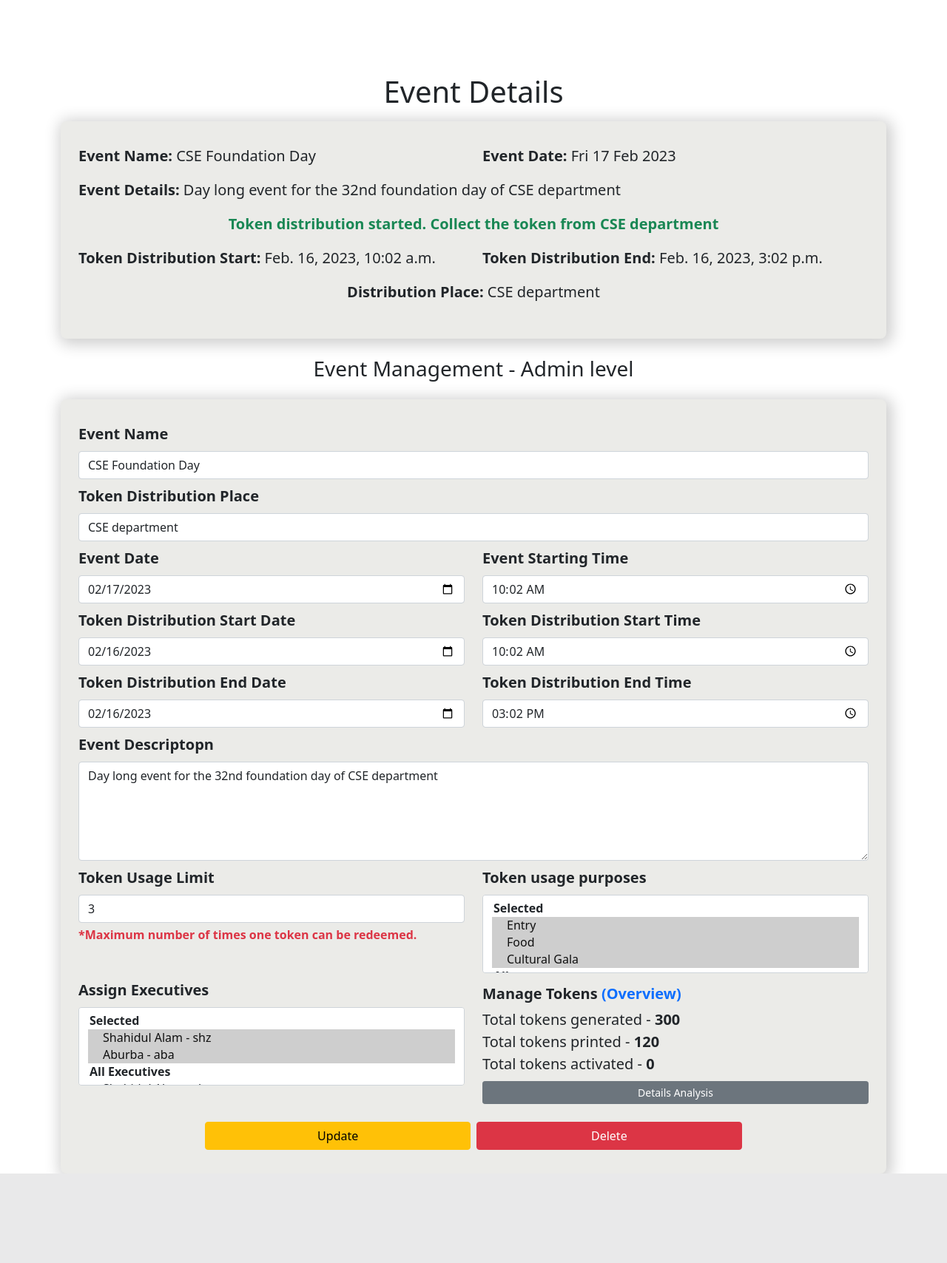
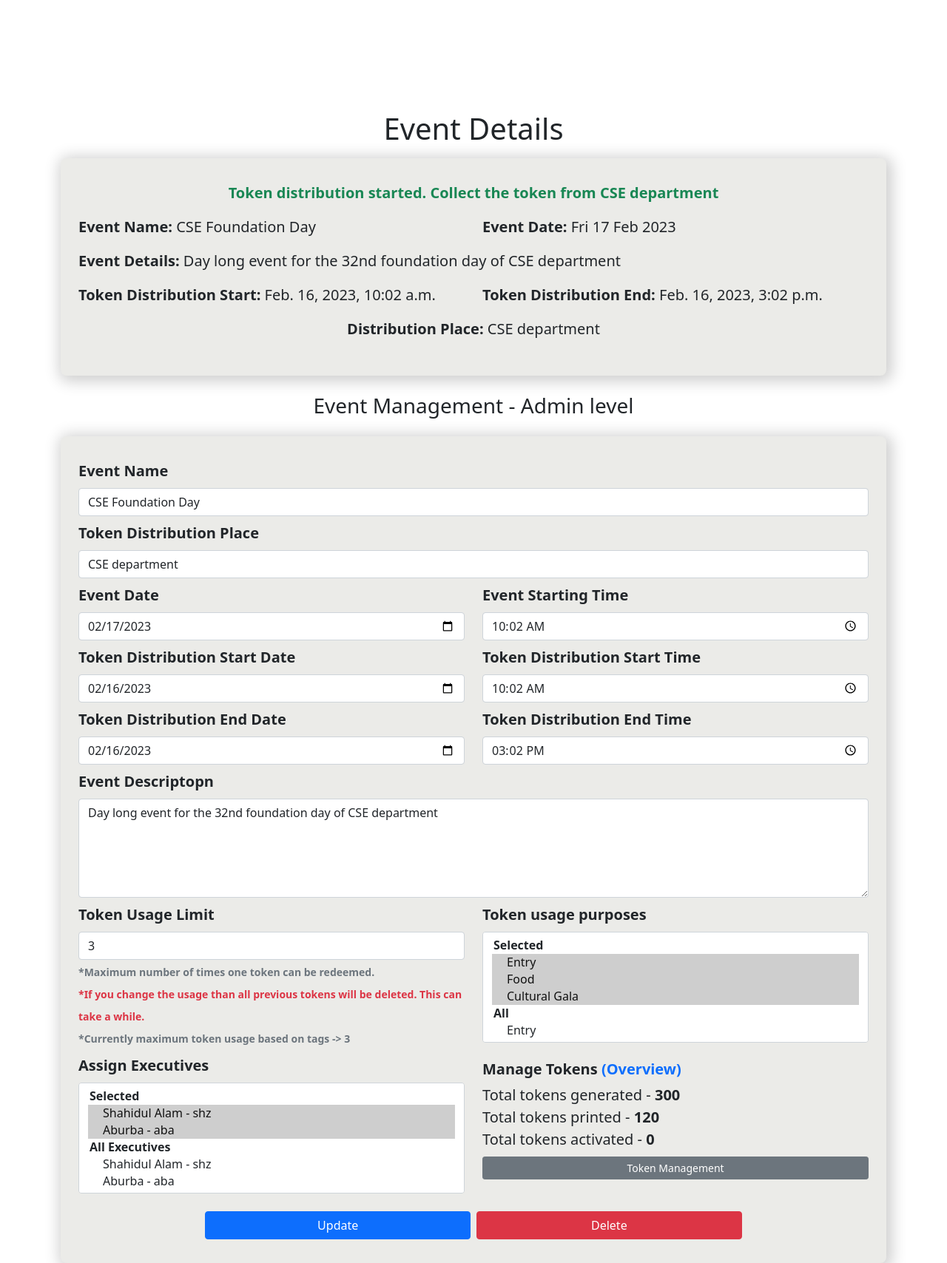
Before and after one commit to shz-code/token_dist_py, a Django app: page /event/1 in a window 1280 px wide. Shown: the whole page at 74% size. Before the commit the page ends 1587 px from the top, so only its background shows below. Run offline with Django 4.2, Linux system fonts and the light colour scheme; a user stored in the database is signed in; data comes from the database, SQL or seed files in the repository; both versions use the stored data as it was after the commit.

Commit message:
v0.7 (Event Update Delete)

```diff
--- a/static/css/style.css
+++ b/static/css/style.css
@@ -13,6 +13,10 @@ box-shadow: 3px 3px 20px 5px rgba(0, 0, 0, 0.192);
 border-radius: 0.5rem;
 }
 
+select{
+  height: 150px;
+}
+
 .drawingBuffer {
 display: none;
 }
@@ -26,7 +30,7 @@ margin-bottom: 1rem;
 }
 
 .main {
-margin-top: 100px;
+margin-top: 150px;
 }
 
 .main_body {
@@ -136,6 +140,15 @@ margin-bottom: 5mm;
   font-size: 11px;
   font-style: italic;
 }
+.meta_info {
+  position: relative;
+}
+
+#print_conf {
+  position: absolute;
+  top: 20px;
+  right: 0;
+}
 .table{
   border-collapse: collapse;
   page-break-inside:auto;
--- a/templates/event_admin.html
+++ b/templates/event_admin.html
@@ -6,13 +6,16 @@
     <div class="container">
         <h1 class="title_header">Event Details</h1>
         <div class="main_body px-4">
+            <div class="row text-lg-center">
+                <p class="text-success fw-bold lead">{{token_status}}</p>
+            </div>
             <div class="row">
                 <div class="col-lg-6">
-                    <p class="fw-bold lead">Event Name: <span class="lead">{{event.name}}</span></p>
+                    <p class="fw-bold lead">Event Name: <span class="lead fw-normal">{{event.name}}</span></p>
                 </div>
                 <div class="col-lg-6">
                     <p class="fw-bold lead">Event Date:
-                        <span class="lead">
+                        <span class="lead fw-normal">
                             {% if event.event_date is not null %}
                             {{event.event_date|date:"D d M Y"}}
                             {% else %}
@@ -24,7 +27,7 @@
             </div>
             <div class="row">
                 <p class="fw-bold lead">Event Details:
-                    <span class="lead">
+                    <span class="lead fw-normal">
                         {% if event.desc is not null %}
                         {{event.desc}}
                         {% else %}
@@ -33,13 +36,10 @@
                     </span>
                 </p>
             </div>
-            <div class="row text-lg-center">
-                <p class="text-success fw-bold lead">{{token_status}}</p>
-            </div>
             <div class="row">
                 <div class="col-lg-6">
                     <p class="fw-bold lead">Token Distribution Start:
-                        <span class="lead">
+                        <span class="lead fw-normal">
                             {% if event.token_dist_start is not null %}
                             {{event.token_dist_start}}
                             {% else %}
@@ -50,7 +50,7 @@
                 </div>
                 <div class="col-lg-6">
                     <p class="fw-bold lead">Token Distribution End:
-                        <span class="lead">
+                        <span class="lead fw-normal">
                         {% if event.token_dist_end is not null %}
                         {{event.token_dist_end}}
                         {% else %}
@@ -61,22 +61,23 @@
                 </div>
             </div>
             <div class="row">
-                <p class="lead text-lg-center">
-                    <span class="fw-bold">Distribution Place: </span>
+                <p class="fw-bold lead text-lg-center">Distribution Place:
+                    <span class="fw-normal lead">
                         {% if event.distribution_place is not null %}
                         {{event.distribution_place}}
                         {% else %}
                         TBD
                         {% endif %}
+                    </span>
                 </p>
             </div>
         </div>
         <h3 class="mt-4 text-center">Event Management - Admin level</h3>
         <div class="main_body mt-4 px-4">
-            <form method="post" id="event_update_form">
+            <form method="post" id="event_update_form" action="/event_update/" enctype='multipart/form-data'>
                 {% csrf_token %}
                 <div class="row">
-                    <div class="lead">
+                    <div class="lead fw-normal">
                         <label for="name" class="form-label fw-bold">Event Name</label>
                         <input type="text" class="form-control" id="name" name="name" value="{{event.name}}">
                     </div>
@@ -127,7 +128,11 @@
                     <div class="lead col-md-6">
                         <label for="usage" class="form-label fw-bold">Token Usage Limit</label>
                         <input type="number" class="form-control" value="{{event.token_usage}}" id="usage" name="usage">
-                        <span class="fs-6 fw-bold text-danger">*Maximum number of times one token can be redeemed.</span>
+                        <span class="fw-bold text-secondary" style="font-size: 14px;">*Maximum number of times one token can be redeemed.</span>
+                        <br>
+                        <span class="fw-bold text-danger" style="font-size: 14px;">*If you change the usage than all previous tokens will be deleted. This can take a while.</span>
+                        <br>
+                        <span class="fw-bold text-secondary" style="font-size: 14px;">*Currently maximum token usage based on tags -> {{tags.count}}</span>
                     </div>
                     <div class="lead col-md-6">
                         <label for="tags" class="form-label fw-bold">Token usage purposes</label>
@@ -175,13 +180,14 @@
                             <p class="mb-0 fw-normal">Total tokens generated - <span class="fw-bold">{{event.get_tokens.count}}</span> </p>
                             <p class="mb-0 fw-normal">Total tokens printed - <span class="fw-bold">{{event.get_printed_tokens.count}}</span></p>
                             <p class="mb-0 fw-normal">Total tokens activated - <span class="fw-bold">{{event.get_activated_tokens.count}}</span></p>
-                            <a href="{% url 'tokens:token_event' event.id%}" class="btn btn-sm btn-secondary w-100 mt-2">Details Analysis</a>
+                            <a href="{% url 'tokens:token_event' event.id%}" class="btn btn-sm btn-secondary w-100 mt-2">Token Management</a>
                         </div>
                     </div>
                 </div>
+                <input type="hidden" value="{{event.id}}" name="pk">
                 <div class="row px-2 gap-2 justify-content-center mt-4">
-                    <a class="btn btn-warning col-lg-4" id="update_btn">Update</a>
-                    <button type="submit" class="btn btn-danger col-lg-4">Delete</button>
+                    <button type="submit" class="btn btn-primary col-lg-4" id="update_btn">Update</button>
+                    <button class="btn btn-danger col-lg-4" id="del_btn">Delete</button>
                 </div>
             </form>
         </div>
@@ -191,38 +197,52 @@
 
 {% block scripts %}
     <script>
-        const url = '/event_update/',
-        csrf = document.getElementsByName('csrfmiddlewaretoken')[0].value;
-        let eventUpdateBtn = document.getElementById("update_btn");
+        let eventUpdateBtn = document.getElementById("update_btn"),
+        delBtn = document.querySelector("#del_btn");
 
+        const csrf = document.getElementsByName('csrfmiddlewaretoken')[0].value;
 
+        const spinner = () => {
+            return `
+                <span class="spinner-border spinner-border-sm" role="status" aria-hidden="true"></span>
+                `;
+        }
 
         eventUpdateBtn.addEventListener("click",(e)=>{
             e.preventDefault();
 
-            let date = document.getElementById("date").value,
-            time = document.getElementById("time").value,
-            dateTime = document.getElementById("datetime").value;
+            eventUpdateBtn.setAttribute("disabled", true);
+            delBtn.setAttribute("disabled", true);
+            eventUpdateBtn.innerHTML = spinner();
 
-            console.log(date);
-            console.log(time);
-            console.log(dateTime);
+            setTimeout(() => {
+                document.querySelector("#event_update_form").submit();
+            }, 2000);
+        });
+        delBtn.addEventListener("click", (e) =>{
+            e.preventDefault();
+            eventUpdateBtn.setAttribute("disabled", true);
+            delBtn.setAttribute("disabled", true);
+            delBtn.innerHTML = spinner();
 
-            fetch(url, {
+            setTimeout(() => {
+                fetch("/delete_event/", {
                         method: 'POST',
-            headers:{
-                'Content-Type' : 'application/json',
-                'X-CSRFToken' : csrf,
+                        headers: {
+                            'Content-Type': 'application/json',
+                            'X-CSRFToken': csrf,
                         },
-            body:JSON.stringify({'date' : date,'time' : time})
+                        body: JSON.stringify({'event_id': "{{event.id}}" })
                     })
-            .then(async(response) => {
+                    .then(async (response) => {
                         let res = await response.json();
-                console.log(res);
+                        window.location = "/dashboard/";
                     })
                     .catch(err => {
+                        console.log("Error");
                         console.log(err)
-            })
-        })
+                    });
+            }, 2000);
+        });
     </script>
 {% endblock scripts %}
--- a/templates/index.html
+++ b/templates/index.html
@@ -65,8 +65,8 @@
             <div class="event col-lg-5">
                 <div class="card">
                     <div class="card-body">
-                    <h5 class="card-title">ICFL</h5>
-                    <h6 class="card-subtitle mb-2 text-muted">Football League</h6>
+                    <h5 class="card-title">{{event.name}}</h5>
+                    <h6 class="card-subtitle mb-2 text-muted">{{event.desc}}</h6>
                     <p class="lead">
                         <span class="fw-bold">Event Date: </span>
                         {% if event.event_date is not null %}
--- a/templates/tokens.html
+++ b/templates/tokens.html
@@ -87,7 +87,7 @@
             printBtn = document.querySelector("#print_btn"),
             notification = document.querySelector("#notification");
 
-        csrf = document.getElementsByName('csrfmiddlewaretoken')[0].value;
+        const csrf = document.getElementsByName('csrfmiddlewaretoken')[0].value;
 
         const spinner = () => {
             return `
--- a/token_dist/urls.py
+++ b/token_dist/urls.py
@@ -6,10 +6,12 @@ from . import views
 
 urlpatterns = [
     path('admin/', admin.site.urls),
-    path('', views.dashboard, name='dashboard'),
+    path('', views.index, name='index'),
+    path('dashboard/', views.dashboard, name='dashboard'),
     path('tokens/',include('tokens.urls', namespace='tokens')),
     path('event/<int:pk>',views.event, name="event_details"),
     path('event_update/',views.event_update, name="event_update"),
+    path('delete_event/',views.delete_event, name="delete_event"),
 ]
 
 urlpatterns += static(settings.STATIC_URL , document_root=settings.STATIC_ROOT)
--- a/token_dist/views.py
+++ b/token_dist/views.py
@@ -1,12 +1,17 @@
-from django.shortcuts import render
+from django.shortcuts import render, redirect
 from django.http import HttpResponse, JsonResponse
 from users.models import EventPermission
-from tokens.models import Event, Tag
+from tokens.models import Event, Tag, Token
 from users.models import User
 from django.utils.timezone import now
 import json
 from django.conf import settings
+import time
+
 # Create your views here.
+
+def index(request):
+    return HttpResponse("Index")
 
 def dashboard(request):
     events = Event.objects.all()
@@ -84,14 +89,63 @@ def event(request, pk):
     else:
         return render(request, "event.html", context)
 
-
 def event_update(request):
     if request.method == "POST":
+        pk = request.POST.get('pk')
+        name = request.POST.get('name')
+        place = request.POST.get('place')
+        date = request.POST.get('date')
+        time = request.POST.get('time')
+        token_start_date = request.POST.get('token_start_date')
+        token_start_time = request.POST.get('token_start_time')
+        token_end_date = request.POST.get('token_end_date')
+        token_end_time = request.POST.get('token_end_time')
+        desc = request.POST.get('desc')
+        usage = request.POST.get('usage')
+
+        time = date+" "+time+":00.000000"
+        token_start_time = token_start_date+" "+token_start_time+":00.000000"
+        token_end_time = token_end_date+" "+token_end_time+":00.000000"
+
+        event = Event.objects.get(id = pk)
+        tags_count = Tag.objects.all().count()
+
+
+        if int(usage) <= tags_count:
+            if int(usage) != int(event.token_usage):
+                Token.objects.filter(event=event, usage = event.token_usage).delete()
+                event.token_usage = usage
+
+        tags = request.POST.getlist('tags')
+        if tags != 'None':
+            if len(tags) == int(event.token_usage):
+                event.tags.clear()
+                for tag in tags:
+                    event.tags.add(tag)
+
+        executives = request.POST.getlist('users')
+        if executives != 'None':
+            EventPermission.objects.filter(event=event).delete()
+            for executive in executives:
+                user = User.objects.get(id=executive)
+                EventPermission.objects.create(
+                    event = event,
+                    user = user
+                )
+
+        event.name = name
+        event.distribution_place = place
+        event.event_date = time
+        event.token_dist_start = token_start_time
+        event.desc = desc
+
+        event.save()
+
+    return redirect(f'/event/{pk}')
+
+def delete_event(request):
+    if request.method == "POST":
         data = json.loads(request.body)
-        date = data['date']
-        time = data['time']
-        time = date+" "+time+":00.000000"
-        event = Event.objects.get(id=1)
-        event.event_date = time
-        event.save()
-    return JsonResponse({'msg': "HI"}, safe=False)
+        id = data['event_id']
+        # Event.objects.get(id=id).delete()
+    return JsonResponse({"msg":"Deleted"},safe=False)
--- a/tokens/urls.py
+++ b/tokens/urls.py
@@ -7,5 +7,6 @@ urlpatterns = [
     path('event/<int:pk>', views.token, name='token_event'),
     path('print_token/<int:num>/<int:pk>', views.print_token, name='print_token'),
     path('generate_tokens/', views.generate_tokens, name='generate_tokens'),
+    path('update_print_status/', views.update_print_status, name='update_print_status'),
     path('scanner/', views.scanner, name='scanner'),
 ]
```
Also changed, not shown: templates/print_tokens.html (+38 -2 lines), tokens/views.py (+33 -8 lines), db.sqlite3. Lines whose indentation alone changed are shown as unchanged.
